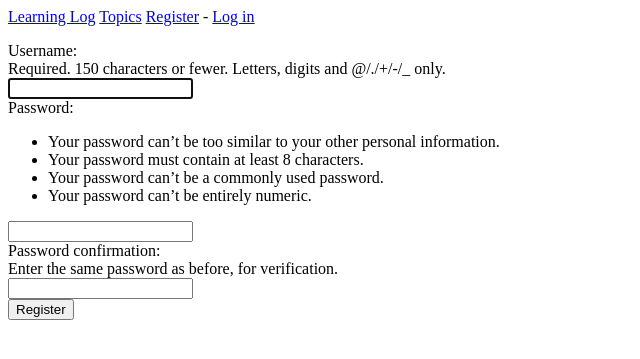
After one commit to darkrho/blog, a Django app: page /accounts/register/ in a window 1280 px wide. The commit adds this page. Shown: the top 359 px of the page, without its empty margins (0-640 px from the left). Run offline with Django 5.2, Linux system fonts and the light colour scheme.

Commit message:
register made

```diff
--- /dev/null
+++ b/accounts/templates/registration/register.html
@@ -0,0 +1,12 @@
+{% extends "learning_logs/base.html" %}
+
+{% block content %}
+
+    <form action="{% url 'accounts:register' %}" method="post">
+        {% csrf_token %}
+        {{ form.as_div }}
+
+        <button name="submit">Register</button>
+    </form>
+
+{% endblock content %}
--- a/accounts/urls.py
+++ b/accounts/urls.py
@@ -1,9 +1,12 @@
 """Defines URL patterns for accounts."""
 
 from django.urls import path, include
+from . import views
 
 app_name = 'accounts'
 urlpatterns = [
     # Include default auth urls.
-    path("", include('django.contrib.auth.urls'))
+    path("", include('django.contrib.auth.urls')),
+    # Registration page.
+    path("register/", views.register, name="register"),
 ]
--- a/accounts/views.py
+++ b/accounts/views.py
@@ -1,3 +1,23 @@
-from django.shortcuts import render
+from django.shortcuts import render, redirect
+from django.contrib.auth import login
+from django.contrib.auth.forms import UserCreationForm
 
 # Create your views here.
+
+def register(request):
+    """Register a new user."""
+    if request.method != 'POST':
+        # Display blank registration form.
+        form = UserCreationForm()
+    else:
+        # Process completed form.
+        form = UserCreationForm(data=request.POST)
+
+        if form.is_valid():
+            new_user = form.save()
+            # Log the user in and then redirect to home page
+            login(request, new_user)
+            return redirect('learning_logs:index')
+    # Display a blank or invalid form.
+    context = {'form': form}
+    return render(request, 'registration/register.html', context)
--- a/learning_logs/templates/learning_logs/base.html
+++ b/learning_logs/templates/learning_logs/base.html
@@ -4,7 +4,16 @@
     {% if user.is_authenticated %}
         Hello, {{ user.username }}.
     {% else %}
+        <a href="{% url 'accounts:register' %}">Register</a> -
         <a href="{% url 'accounts:login' %}">Log in</a>
     {% endif %}
 </p>
 {% block content %}{% endblock content %}
+
+{% if user.is_authenticated %}
+    <hr/>
+    <form action="{% url 'accounts:logout' %}" method="post">
+        {% csrf_token %}
+        <button name="submit">Log out</button>
+    </form>
+{% endif %}
--- a/ll_project/settings.py
+++ b/ll_project/settings.py
@@ -43,7 +43,7 @@ INSTALLED_APPS = [
     "django.contrib.staticfiles",
     # My apps
     "learning_logs",
-    "accounts"
+    "accounts",
 ]
 
 MIDDLEWARE = [
@@ -131,3 +131,4 @@ DEFAULT_AUTO_FIELD = "django.db.models.BigAutoField"
 
 # My settings.
 LOGIN_REDIRECT_URL = 'learning_logs:index'
+LOGOUT_REDIRECT_URL = 'learning_logs:index'
```
Also changed, not shown: accounts/templates/registration/login.html (renamed from ll_project/accounts/templates/registration/login.html), db.sqlite3.
